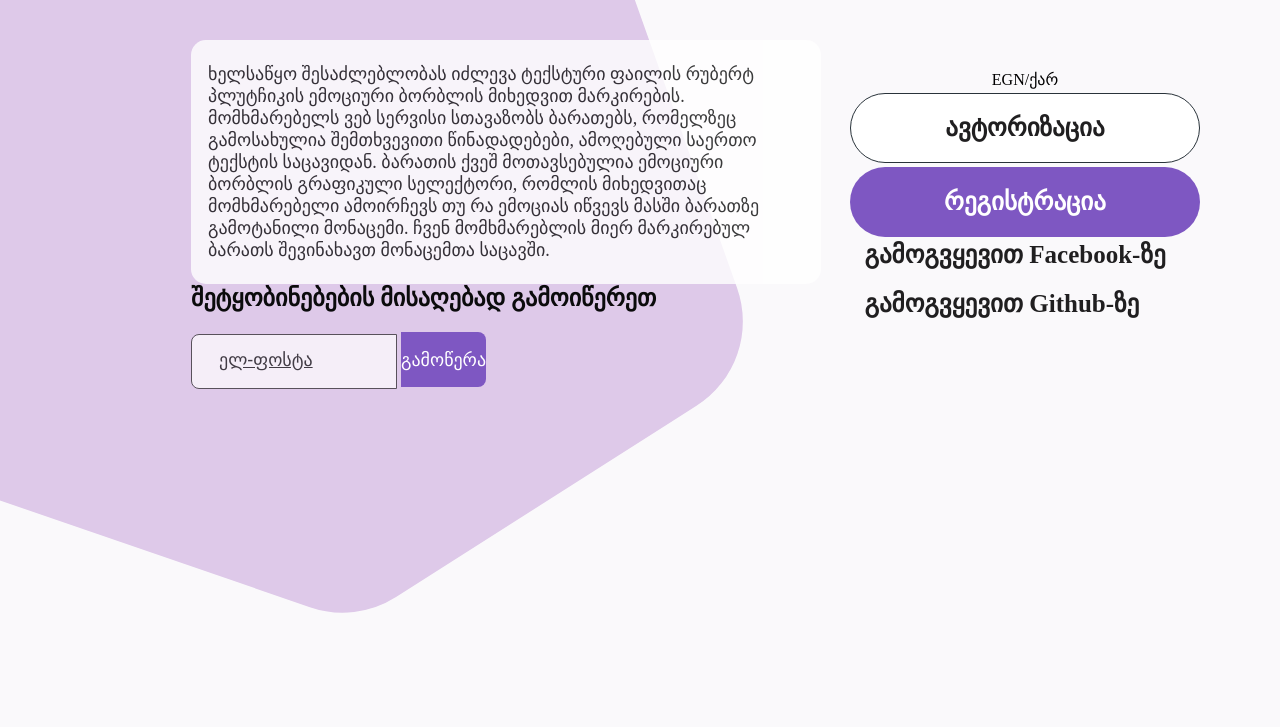
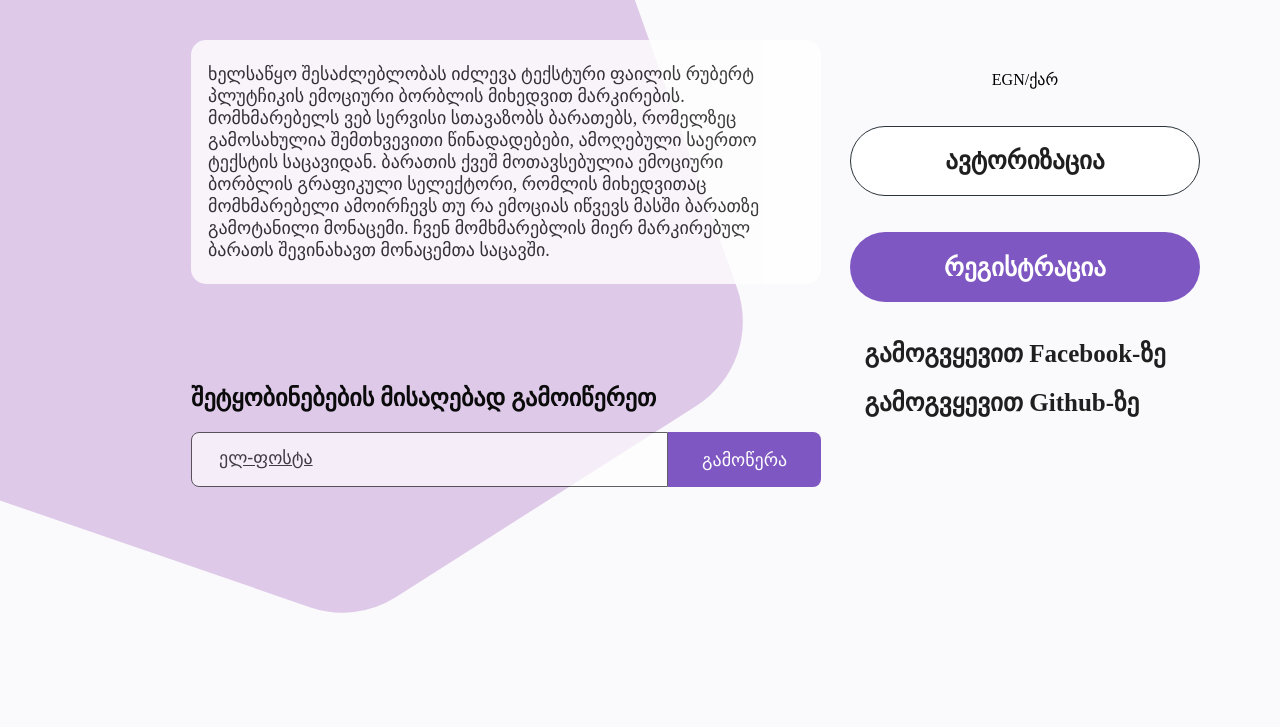
Before and after one commit to UnilabEdu/AI_HortensIA, a Flask app: page / in a window 1280 px wide. Shown: the part 88-815 px from the top of the page. Run offline with Flask 2, Linux system fonts and the light colour scheme.

Commit message:
made correction in home html

```diff
--- a/project/front_integration/templates/home.html
+++ b/project/front_integration/templates/home.html
@@ -22,7 +22,7 @@
           მომხმარებლის მიერ მარკირებულ ბარათს შევინახავთ მონაცემთა საცავში.") }}
 
         </p>
-        <form method="POST" class="form-group" >
+        <form method="POST" class="left__form" >
           <h2>{{ gettext("შეტყობინებების მისაღებად გამოიწერეთ") }}</h2>
         {{ form.email(class="left__form__input basic__input")}}
         {{ form.submit(class="left__form__btn basic__btn") }}
```
